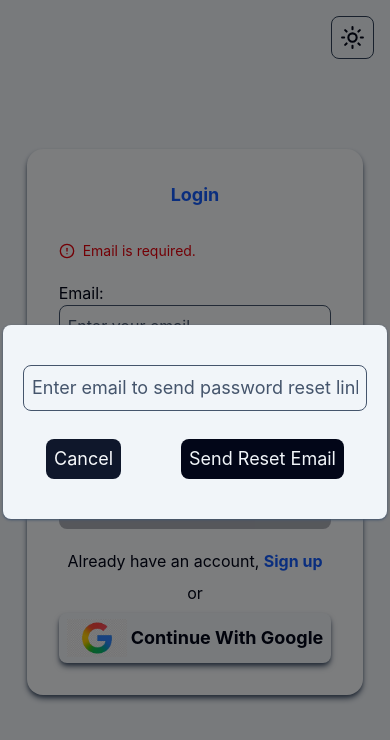
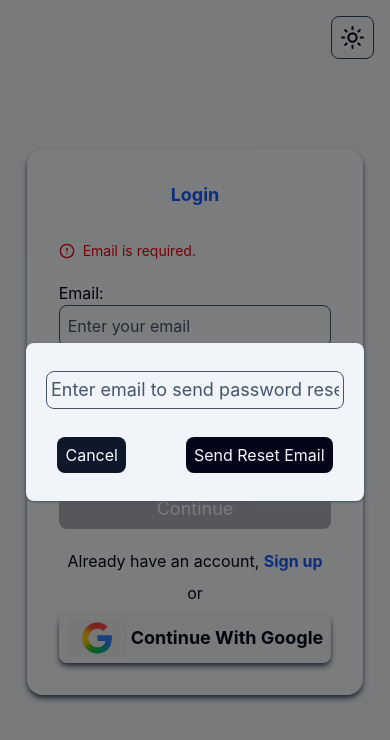
Before and after one commit to Brian9975/BTech-Dashboard, a React (Vite) app: page /login in a window 390 px wide. Both pictures are taken after a click on the element "Forgot Password". Shown: the top 740 px of the page. Built offline with nearby package versions, Linux system fonts and the light colour scheme; no server answers.

Commit message:
Made the reset modal responsive

```diff
--- a/src/auth/Login.tsx
+++ b/src/auth/Login.tsx
@@ -231,25 +231,25 @@ export default function Login() {
       {/* Forgot password prompt overlay */}
       {showResetModal && (
         <div className="fixed inset-0 bg-black/50 flex justify-center items-center">
-          <div className="dark:bg-slate-950 bg-slate-100 w-sm py-10 px-5 shadow-sm shadow-slate-600 flex items-center flex-col gap-7 rounded-lg">
+          <div className="dark:bg-slate-950 bg-slate-100 md:w-sm py-7 px-5 shadow-sm shadow-slate-600 flex items-center flex-col gap-7 rounded-lg">
             <input
               onChange={(e) => setResetEmail(e.target.value)}
               type="email"
               value={resetEmail}
-              className="border w-full border-slate-600 p-2 text-lg outline-0 placeholder-slate-600 rounded-lg"
+              className="border w-full border-slate-600 sm:p-2 p-1 text-lg outline-0 placeholder-slate-600 rounded-lg"
               placeholder="Enter email to send password reset link..."
               required
             />
             <div className="flex gap-15">
               <button
                 onClick={() => setShowResetModal(false)}
-                className="bg-slate-900 text-slate-50 px-2 py-1.5 hover:scale-105 transition-all rounded-lg cursor-pointer text-lg"
+                className="bg-slate-900 text-slate-50  px-2 py-1.5 hover:scale-105 transition-all  rounded-lg cursor-pointer sm:text-lg"
               >
                 Cancel
               </button>
               <button
                 onClick={sendResetEmail}
-                className="bg-slate-950 hover:scale-105  transition-all   dark:bg-slate-100 text-slate-100 dark:text-slate-950 py-1.5 cursor-pointer px-2 rounded-lg  text-lg"
+                className="bg-slate-950 hover:scale-105  transition-all   dark:bg-slate-100 text-slate-100 dark:text-slate-950 py-1.5 cursor-pointer px-2 rounded-lg  sm:text-lg"
               >
                 Send Reset Email
               </button>
```
